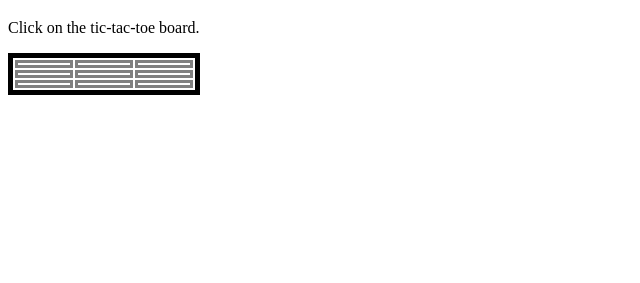
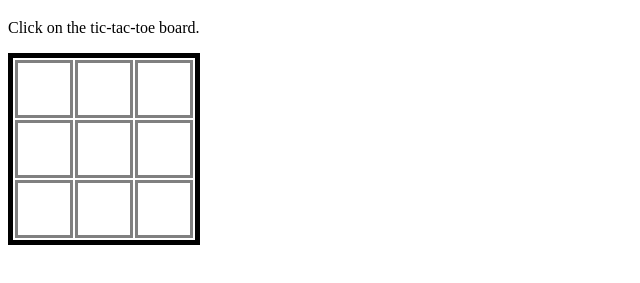
Before and after one commit to WallaceKelly/programming-basics, a plain HTML site: page github-intro/tictactoe.html in a window 1280 px wide. Shown: the part 61-344 px from the top of the page, without its empty margins (0-640 px from the left). Drawn offline with Linux system fonts and the light colour scheme.

Commit message:
changed "min-height" to "height"

```diff
--- a/github-intro/tictactoe.css
+++ b/github-intro/tictactoe.css
@@ -5,7 +5,7 @@ table {
 td {
     border: 3px solid gray;
     min-width: 50px;
-    min-height: 50px;
+    height: 50px;
     font-size: 40px;
     font-family: Arial, Helvetica, sans-serif;
     text-align: center;
```
